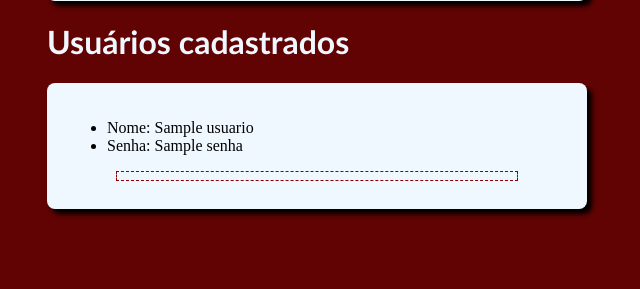
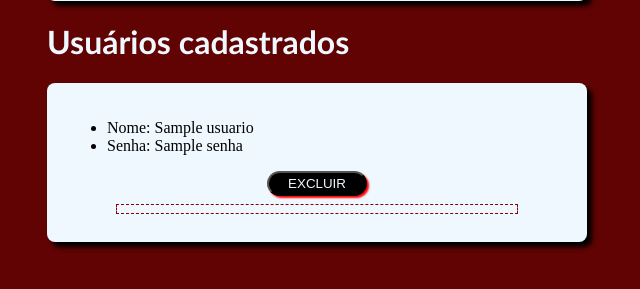
Before and after one commit to Lindgren-07/form-flask, a Flask app: template templates/adm.html in a window 1280 px wide. Shown: the part 322-611 px from the top of the page, without its empty margins (323-963 px from the left). Run offline with Flask 3, Linux system fonts and the light colour scheme; the template is opened without the code that fills it: most values are stand-ins (such as "Sample title", 1, 10 or a date in 2020).

Commit message:
salvando

```diff
--- a/main.py
+++ b/main.py
@@ -2,6 +2,7 @@
 
 from flask import Flask, render_template, redirect, request, flash
 import json
+import ast
 
 app = Flask(__name__)
 app.config['SQLALCHEMY_DATABASE_URI'] = 'mssql+pyodbc://DESKTOP-JIN1HLA/teste?driver=ODBC+Driver+17+for+SQL+Server'
@@ -53,6 +54,7 @@ def login():
 
 @app.route('/cadastrarUsuario', methods=['POST'])
 def cadastrarUsuario():
+    global logado
     user = []
     nome = request.form.get('nome')
     senha = request.form.get('senha')
@@ -67,7 +69,27 @@ def cadastrarUsuario():
 
     with open('usuarios.json', 'w') as gravarTemp:
         json.dump(novoUsuario,gravarTemp, indent=2)
+    logado = True
+    flash(f'{nome} cadastrado!')
 
+    return redirect('/adm')
+
+@app.route('/excluirUsuario', methods=['POST'])
+def excluirUsuario():
+    global logado
+    logado = True
+    usuario = request.form.get('usuarioParaExcluir')
+    usuarioDict = ast.literal_eval(usuario)
+    nome = usuarioDict['nome']
+    with open('usuarios.json') as usuariosTemp:
+        usuarioPy = json.load(usuariosTemp)
+        for i in usuarioPy:
+            if i == usuarioDict:
+                usuarioPy.remove(usuarioDict)
+                with open('usuarios.json','w') as usuarioAexcluir:
+                    json.dump(usuarioPy,usuarioAexcluir,indent=2)
+
+    flash(f'{nome} excluido com sucesso')
     return redirect('/adm')
 
 
--- a/static/css/ststyle2.css
+++ b/static/css/ststyle2.css
@@ -55,3 +55,25 @@
     height: 8px;
     border: 1px dashed darkred;
 }
+
+#excluir{
+    width: 20%;
+    height:25px;
+    color:aliceblue;
+    background-color: black;
+    box-shadow: 2px 2px 2px red;
+    border-radius: 20px;
+
+}
+
+#excluir:hover{
+    background-color: darkred;
+    color:black;
+    cursor: pointer;
+}
+
+#btnExcluir{
+    display: flex;
+    justify-content: center;
+
+}
--- a/templates/adm.html
+++ b/templates/adm.html
@@ -45,10 +45,16 @@
         <div id="usuarioFundo">
             {% if usuarios %}
                 {% for i in usuarios%}
+                  <form action="/excluirUsuario" method="post">
                     <ul id="lista">
+                        <input type="hidden" name="usuarioParaExcluir" value="{{i}}">
                         <li>Nome: {{i['nome']}}</li>
                         <li>Senha: {{i['senha']}}</li>
                     </ul>
+                    <div id="btnExcluir">
+                        <button type="submit" id="excluir">EXCLUIR</button>
+                    </div>
+                  </form>
                     <hr id="linha"></hr>
 
 
```
Also changed, not shown: usuarios.json (+4 -8 lines).
